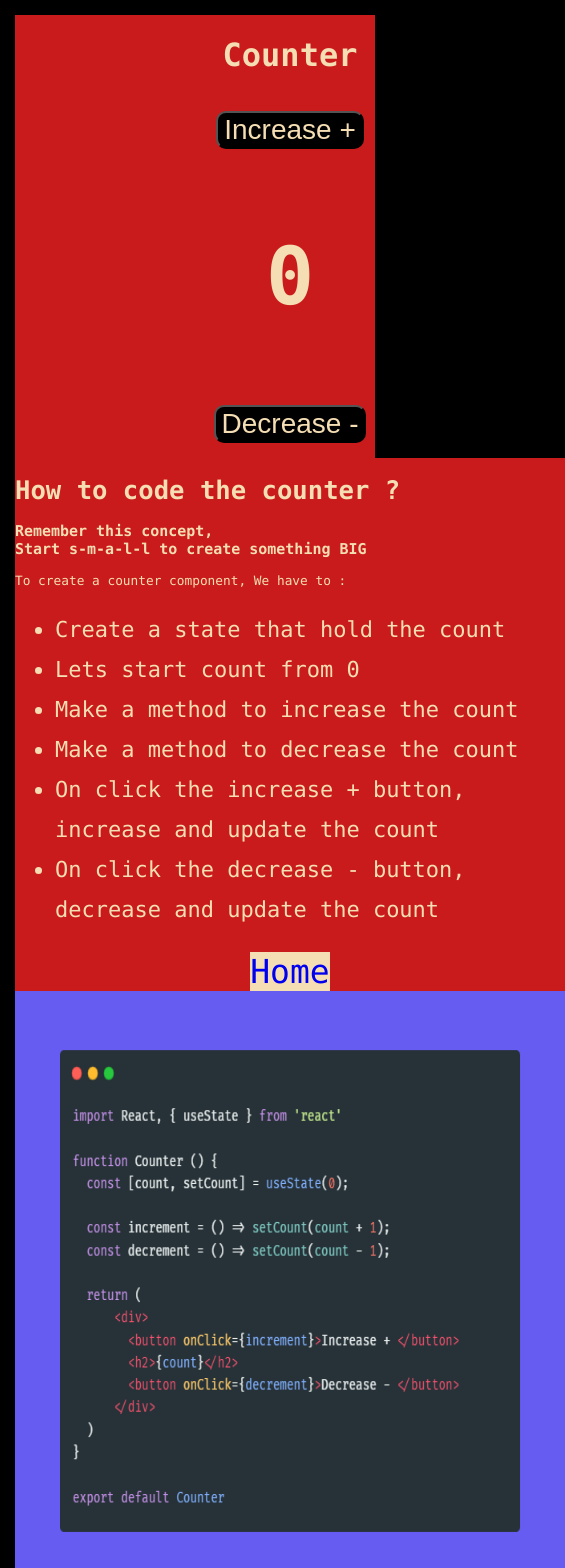
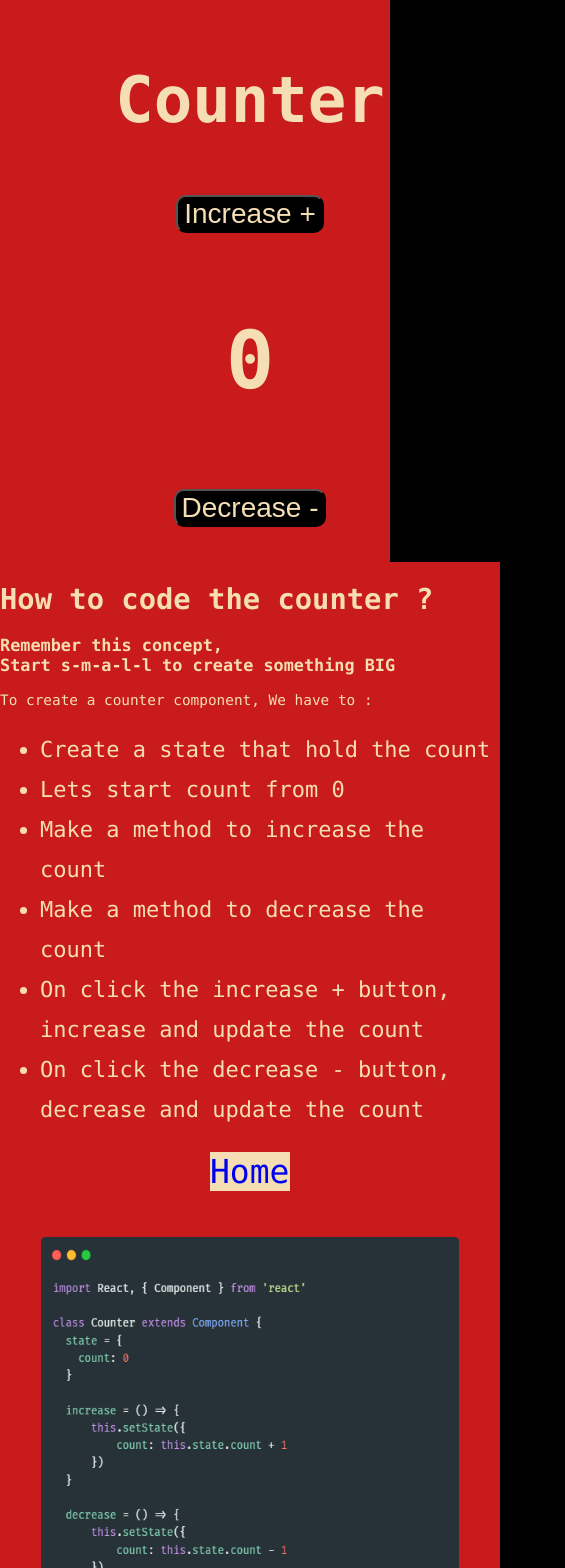
Before and after one commit to this-mkhy/react-curve, a React (Create React App) app: page /counter in a window 390 px wide. Shown: the top 1568 px of the page, 565 px wide, since content can reach past the window. Built offline with nearby package versions, Linux system fonts and the light colour scheme.

Commit message:
fix style

```diff
--- a/src/App.css
+++ /dev/null
@@ -1,39 +0,0 @@
-.App {
-  font-family: Lucida Console, Arial, Helvetica, sans-serif;
-}
-
-/*
-.App-logo {
-  height: 40vmin;
-  pointer-events: none;
-}
-
-@media (prefers-reduced-motion: no-preference) {
-  .App-logo {
-    animation: App-logo-spin infinite 20s linear;
-  }
-}
-
-.App-header {
-  background-color: #282c34;
-  min-height: 100vh;
-  display: flex;
-  flex-direction: column;
-  align-items: center;
-  justify-content: center;
-  font-size: calc(10px + 2vmin);
-  color: white;
-}
-
-.App-link {
-  color: #61dafb;
-}
-
-@keyframes App-logo-spin {
-  from {
-    transform: rotate(0deg);
-  }
-  to {
-    transform: rotate(360deg);
-  }
-} */
--- a/src/App.js
+++ b/src/App.js
@@ -1,8 +1,7 @@
 import React, {Component} from 'react';
 import Home from './projects/Home';
 import { Route, Routes } from "react-router-dom";
-import Counter from './projects/1-counter/components/Counter';
-import './App.css'
+import Counter from './projects/1-counter/components/Counter/Counter';
 
 class App extends Component{
 
@@ -13,7 +12,6 @@ class App extends Component{
           <Route exact path="/" element={<Home />}></Route>
           <Route exact path="/counter" element={<Counter />}></Route>
         </Routes>
-
       </div>
     );
   }
--- a/src/index.css
+++ b/src/index.css
@@ -2,14 +2,12 @@ body {
   margin: 0;
   padding: 0;
   background-color: rgb(0, 0, 0);
-  font-family: -apple-system, BlinkMacSystemFont, 'Segoe UI', 'Roboto', 'Oxygen',
+  /* background-color: #c91b1b; */
+  /* font-family: -apple-system, BlinkMacSystemFont, 'Segoe UI', 'Roboto', 'Oxygen',
     'Ubuntu', 'Cantarell', 'Fira Sans', 'Droid Sans', 'Helvetica Neue',
-    sans-serif;
+    sans-serif; */
+  font-family: Lucida Console, Arial, Helvetica, sans-serif;
+
   -webkit-font-smoothing: antialiased;
   -moz-osx-font-smoothing: grayscale;
 }
-
-code {
-  font-family: source-code-pro, Menlo, Monaco, Consolas, 'Courier New',
-    monospace;
-}
--- a/src/projects/1-counter/components/Code.js
+++ /dev/null
@@ -1,14 +0,0 @@
-import React, { Component } from 'react'
-import Img from '../../../assets/counterImg2.png'
-
-class Code extends Component {
-    render() {
-        return (
-            <div className="code">
-                <img height={600} width={550} src={Img} alt="this is counter code" />
-            </div>
-        )
-    }
-}
-
-export default Code
--- /dev/null
+++ b/src/projects/1-counter/components/Code/Code.js
@@ -0,0 +1,14 @@
+import React, { Component } from 'react'
+import Img from '../../../../assets/counterImg1.png'
+
+class Code extends Component {
+    render() {
+        return (
+            <div className="code">
+                <img height={680} width={500} src={Img} alt="this is counter code" />
+            </div>
+        )
+    }
+}
+
+export default Code
--- a/src/projects/1-counter/components/Counter.js
+++ b/src/projects/1-counter/components/Counter/Counter.js
@@ -1,6 +1,6 @@
 import React, { useState } from 'react'
-import Code from './Code';
-import Desc from './Desc';
+import Code from '../Code/Code';
+import Desc from '../Desc/Desc';
 import './counter.css'
 import { Link } from "react-router-dom";
 
--- a/src/projects/1-counter/components/counter.css
+++ b/src/projects/1-counter/components/Counter/counter.css
@@ -1,9 +1,13 @@
 .counter {
   grid-area: thecounter;
+  margin-top: 20px;
+
 }
 
 .desc {
   grid-area: thedesc;
+  margin-top: 20px;
+
 }
 
 .code {
@@ -17,10 +21,22 @@
   grid-template-columns: 1fr 2fr 1fr;
   background: #c91b1b;
   color: wheat;
-  height: 600px;
+  height: 700px;
   /* width: 100%; */
-  border: 15px solid black;
+  /* border: 15px solid black; */
   grid-template-areas: "thecounter thedesc thecode";
+}
+
+@media (max-width: 1200px) {
+  .container {
+    grid-template-columns: 1fr 1fr;
+    grid-template-areas:
+      "thecounter thedesc"
+      "thecode thecode";
+  }
+  .desc, .code {
+    background: #c91b1b;
+  }
 }
 
 @media (max-width: 700px) {
@@ -29,18 +45,18 @@
       "thecounter"
       "thedesc"
       "thecode";
+    background: #c91b1b;
+
   }
   .counter {
-    font-size: 1rem;
+    font-size: 2rem;
+    /* background: #c91b1b;  */
+
   }
   .desc {
-    font-size: 0.8rem;
-    background: #c91b1b;
-  }
-  .desc a {
-    display: inline-block;
-    text-align: center;
-    display: block;
+    font-size: .9rem;
+    /* background: #c91b1b;  */
+
   }
 }
 
--- a/src/projects/Home.js
+++ b/src/projects/Home.js
@@ -21,6 +21,7 @@ class Home extends Component{
             </Link>
           </div>
         </div>
+
       </div>
     );
   }
--- a/src/projects/home.css
+++ b/src/projects/home.css
@@ -11,11 +11,12 @@
   height: 100%;
   display: flex;
   flex-direction: row;
-  justify-content: space-around;
-  margin-top: 20px;
+  /* justify-content: space-around; */
+  justify-content: flex-start;
+  margin-top: 30px;
 }
 
 .box-1 {
-  width: 25%;
+  width: 28%;
   height: 50%;
 }
```
Also changed, not shown: src/projects/1-counter/components/Desc/Desc.js (line endings or trailing spaces), src/projects/1-counter/components/Desc/desc.css (renamed from src/projects/1-counter/components/desc.css).
